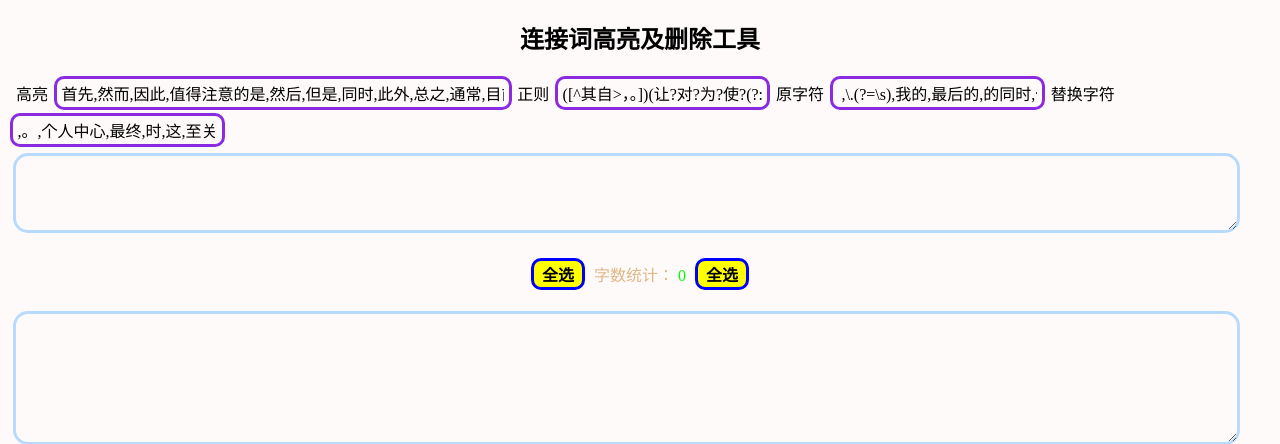
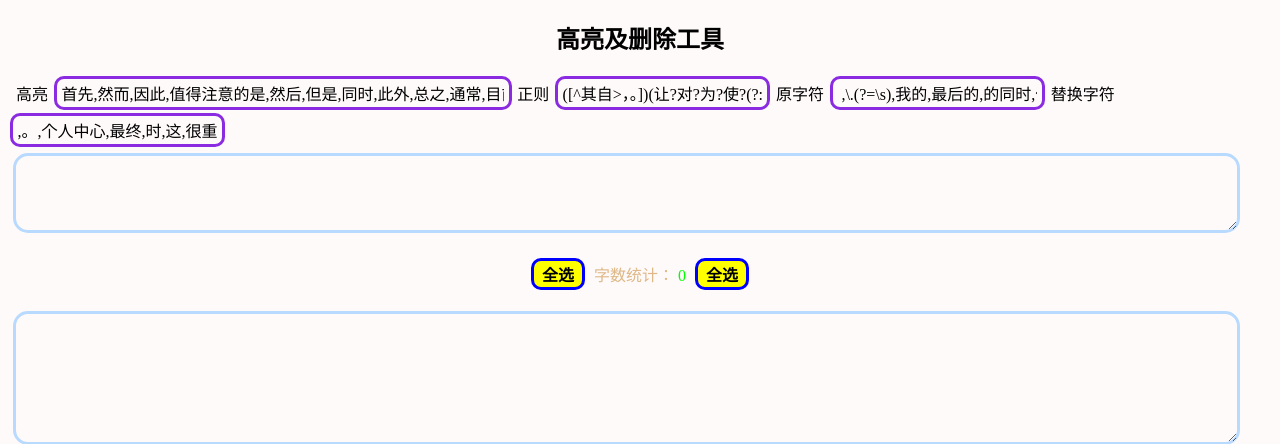
Before and after one commit to dreammeetstar/test, a Flask app: page /checktext in a window 1280 px wide. Shown: the top 444 px of the page. Run offline with Flask 3, Linux system fonts and the light colour scheme.

Commit message:
updata daliy

```diff
--- a/watchlist/templates/checktext.html
+++ b/watchlist/templates/checktext.html
@@ -1,8 +1,7 @@
-
 <!DOCTYPE html>
 <html>
 <head>
-    <title>连接词高亮及删除工具</title>
+    <title>高亮及删除工具</title>
     <style>
         .highlight {
             color: red; /* 高亮颜色 */
@@ -89,7 +88,7 @@
     </style>
 </head>
 <body>
-    <h2 align="center">连接词高亮及删除工具</h2>
+    <h2 align="center">高亮及删除工具</h2>
     <form class="inputForm">
         高亮 <input type="text" id="Highlight" class="reTextInput" name="Highlight" autocomplete="off" value="">
         正则 <input type="text" id="reText" class="reTextInput" name="reText" autocomplete="off" value="">
@@ -130,7 +129,7 @@
         const subText = document.getElementsByName('subText')[0];
         const seq = ',';
         if ( !Highlight.value ) {
-            let _Highlight = ["首先","然而","因此","值得注意的是","然后","但是","同时","此外","总之","通常","目前","综上所述","需要注意的是","可是","故此","再次","此后","最后的?","一般来说","1、" ,"2、","3、","5、","6、","其次","在这样的情况下","除了以上提","(?:为了)?解决这一(?:问题)?","因此","以下将","百度百科","但幸运的是","总体而言","但在探讨","接下来","近年来","这是一个","作为现代","在这一过程中","上述提到","以上四种","为此下面将","以下几个方面","四个方面", "【.*?†source】", "【.*?†来源】", "¹", "²", "³", "⁴", "⁵", "⁷", "⁸", "⁹", "", "\\*", "#"];
+            let _Highlight = ["首先","然而","因此","值得注意的是","然后","但是","同时","此外","总之","通常","目前","综上所述","需要注意的是","可是","故此","再次","此后","最后的?","一般来说","1、" ,"2、","3、","5、","6、","其次","在这样的情况下","除了以上提","(?:为了)?解决这一(?:问题)?","因此","以下将","百度百科","但幸运的是","总体而言","但在探讨","接下来","这是一个","作为现代","在这一过程中","上述提到","以上四种","为此下面将","四个方面", "具体来说", "【.*?†source】", "【.*?†来源】", "¹", "²", "³", "⁴", "⁵", "⁷", "⁸", "⁹", "", "\\*", "#"];
             Highlight.value = _Highlight.join(seq);
         }
         if ( !reText.value ) {
@@ -143,11 +142,11 @@
             reText.value = _reText.join(seq);
         }
         if ( !originText.value ) {
-            let _originText = [" ", "\\.(?=\\s)", '我的','最后的', "的同时", "作为一", "尤为重要"];
+            let _originText = [" ", "\\.(?=\\s)", '我的','最后的', "的同时", "作为一", "尤为重要", "近年来", "以下几[种个]", "至关重要"];
             originText.value = _originText.join(seq);
         }
         if ( !subText.value ) {
-            let _subText = ["", "。", '个人中心','最终', "时", "这", "至关重要"];
+            let _subText = ["", "。", '个人中心','最终', "时", "这", "很重要", "这些年", "这些", "很重要"];
             subText.value = _subText.join(seq);
         }
         // 统计字符串数量时忽略的字符
```
